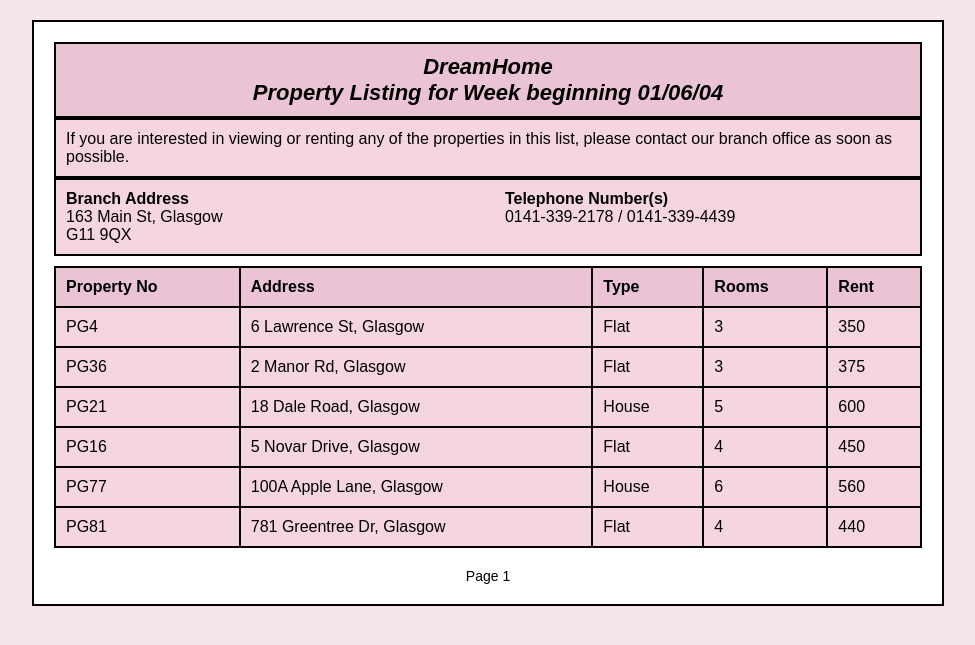
After one commit to Deependra-Ks01/DreamHomeDBMS, a Flask app: page /leasing in a window 1280 px wide. The commit adds this page. Shown: the top 645 px of the page, without its empty margins (152-1127 px from the left). Run offline with Flask 3, Linux system fonts and the light colour scheme.

Commit message:
added files

```diff
--- a/app.py
+++ b/app.py
@@ -18,6 +18,14 @@ def registration():
 def login():
     return render_template('login.html')
 
+@app.route('/leasing')
+def leasing():
+    return render_template('leasing.html')
+
+@app.route('/client_dash')
+def client_dash():
+    return render_template('client_dash.html')
+
 @app.route('/admin_login')
 def admin_login():
     return render_template('admin_login.html')
--- a/templates/client_login.html
+++ b/templates/client_login.html
@@ -19,7 +19,7 @@
             <label for="password">Password:</label>
             <input type="password" id="password" name="password" required>
 
-            <button type="submit">Login</button>
+            <a href="{{ url_for('client_dash') }}" class="btn">Login</a>
             <a href="{{ url_for('registration') }}" class="btn">Register</a>
         </form>
     </section>
--- /dev/null
+++ b/templates/leasing.html
@@ -0,0 +1,166 @@
+<!DOCTYPE html>
+<html lang="en">
+<head>
+    <meta charset="UTF-8">
+    <meta name="viewport" content="width=device-width, initial-scale=1.0">
+    <title>DreamHome Property Listing</title>
+    <style>
+        body {
+            font-family: Arial, sans-serif;
+            background-color: #f5e6eb;
+            margin: 0;
+            padding: 20px;
+            display: flex;
+            justify-content: center;
+        }
+
+        .container {
+            background: white;
+            width: 70%;
+            padding: 20px;
+            border: 2px solid black;
+        }
+
+        .header {
+            background-color: #eac4d5;
+            padding: 10px;
+            text-align: center;
+            font-size: 22px;
+            font-style: italic;
+            font-weight: bold;
+            border: 2px solid black;
+        }
+
+        .sub-header {
+            padding: 10px;
+            font-size: 16px;
+            background-color: #f5d6e0;
+            border: 2px solid black;
+        }
+
+        .info-box {
+            display: flex;
+            justify-content: space-between;
+            padding: 10px;
+            background-color: #f5d6e0;
+            border: 2px solid black;
+        }
+
+        .info-box div {
+            width: 48%;
+        }
+
+        .info-box strong {
+            font-size: 16px;
+        }
+
+        .property-table {
+            width: 100%;
+            border-collapse: collapse;
+            margin-top: 10px;
+        }
+
+        .property-table, th, td {
+            border: 2px solid black;
+        }
+
+        th, td {
+            padding: 10px;
+            text-align: left;
+            background-color: #f5d6e0;
+        }
+
+        th {
+            background-color: #eac4d5;
+            font-weight: bold;
+        }
+
+        .footer {
+            text-align: center;
+            margin-top: 20px;
+            font-size: 14px;
+        }
+    </style>
+</head>
+<body>
+
+    <div class="container">
+        <div class="header">
+            DreamHome <br> Property Listing for Week beginning 01/06/04
+        </div>
+
+        <div class="sub-header">
+            If you are interested in viewing or renting any of the properties in this list, please contact our branch office as soon as possible.
+        </div>
+
+        <div class="info-box">
+            <div>
+                <strong>Branch Address</strong><br>
+                163 Main St, Glasgow <br>
+                G11 9QX
+            </div>
+            <div>
+                <strong>Telephone Number(s)</strong><br>
+                0141-339-2178 / 0141-339-4439
+            </div>
+        </div>
+
+        <table class="property-table">
+            <tr>
+                <th>Property No</th>
+                <th>Address</th>
+                <th>Type</th>
+                <th>Rooms</th>
+                <th>Rent</th>
+            </tr>
+            <tr>
+                <td>PG4</td>
+                <td>6 Lawrence St, Glasgow</td>
+                <td>Flat</td>
+                <td>3</td>
+                <td>350</td>
+            </tr>
+            <tr>
+                <td>PG36</td>
+                <td>2 Manor Rd, Glasgow</td>
+                <td>Flat</td>
+                <td>3</td>
+                <td>375</td>
+            </tr>
+            <tr>
+                <td>PG21</td>
+                <td>18 Dale Road, Glasgow</td>
+                <td>House</td>
+                <td>5</td>
+                <td>600</td>
+            </tr>
+            <tr>
+                <td>PG16</td>
+                <td>5 Novar Drive, Glasgow</td>
+                <td>Flat</td>
+                <td>4</td>
+                <td>450</td>
+            </tr>
+            <tr>
+                <td>PG77</td>
+                <td>100A Apple Lane, Glasgow</td>
+                <td>House</td>
+                <td>6</td>
+                <td>560</td>
+            </tr>
+            <tr>
+                <td>PG81</td>
+                <td>781 Greentree Dr, Glasgow</td>
+                <td>Flat</td>
+                <td>4</td>
+                <td>440</td>
+            </tr>
+        </table>
+
+        <div class="footer">
+            Page 1
+        </div>
+    </div>
+
+</body>
+</html>
```
Also changed, not shown: templates/client_dash.html (added, +44 -0 lines).
